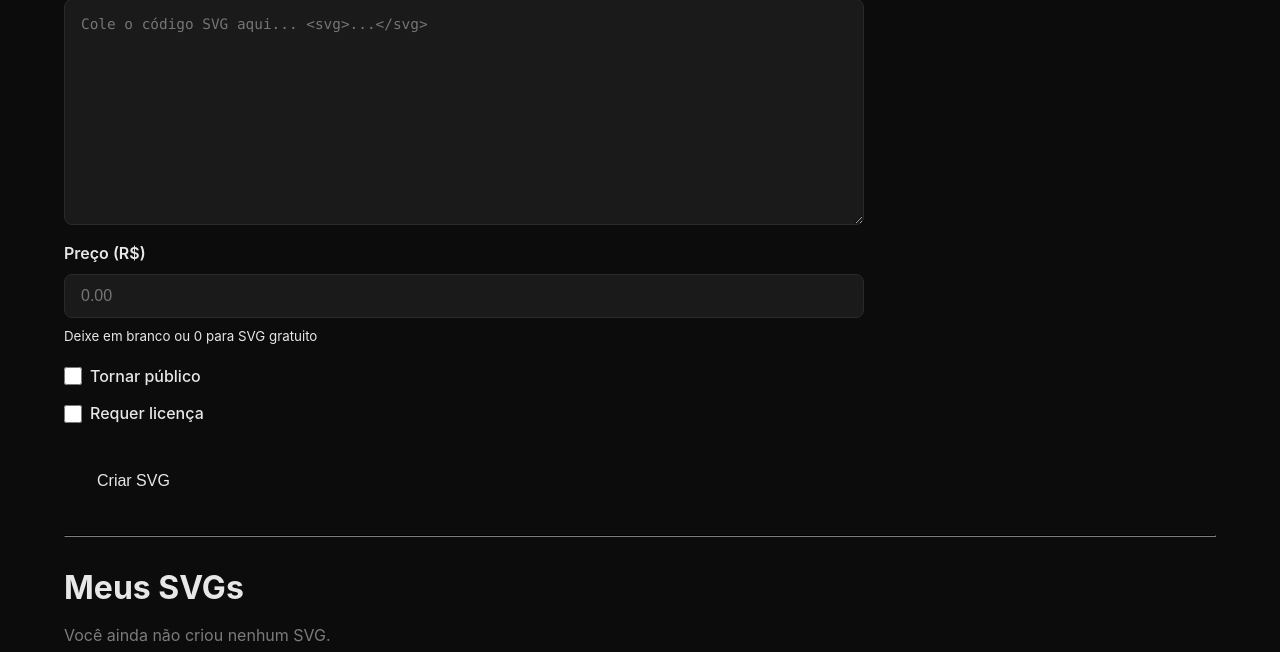
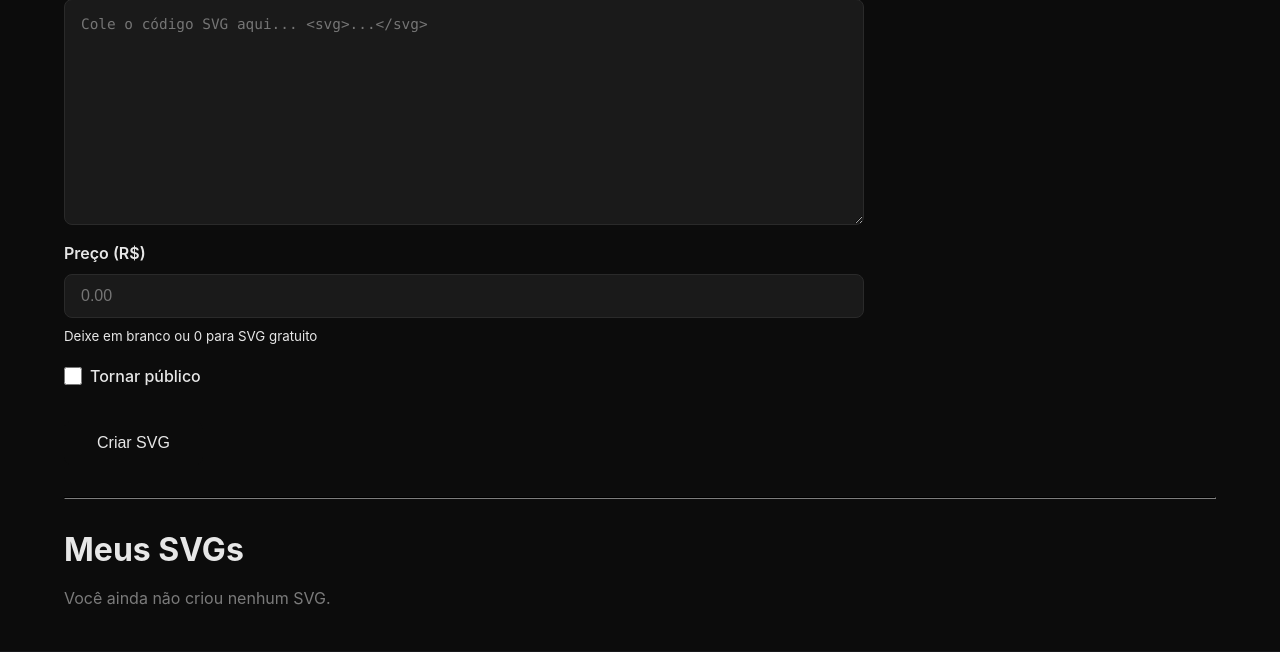
Before and after one commit to aldeandersantos/AkkaUi, a Django app: page /en/manage/svg/ in a window 1280 px wide. Shown: the part 986-1638 px from the top of the page. Run offline with Django 5.2, Linux system fonts and the light colour scheme; the visitor is signed in with stand-in values (Sample User, id 1); data comes from the database, SQL or seed files in the repository; data that the repository does not hold is empty; parts of the project's set-up code (start-up, migrations or seed data) failed here and were passed over; some libraries are stand-ins or nearby versions.

Commit message:
refact/remocao de license

```diff
--- a/core/models.py
+++ b/core/models.py
@@ -23,7 +23,6 @@ class SvgFile(models.Model):
         related_name='svg_files',
     )
     is_public = models.BooleanField(default=False)
-    license_required = models.BooleanField(default=False)
     is_paid = models.BooleanField(default=False, help_text="Indica se o SVG é pago")
     price = models.DecimalField(max_digits=10, decimal_places=2, default=0.00, help_text="Preço para venda do SVG (0 = gratuito)")
     hash_value = models.CharField(max_length=64, unique=True, blank=True)
--- a/core/views.py
+++ b/core/views.py
@@ -247,7 +247,6 @@ def admin_create_svg(request):
         tags = payload.get("tags", "")
         category = payload.get("category", "")
         is_public = payload.get("is_public", False)
-        license_required = payload.get("license_required", False)
         price = payload.get("price", "0")
 
     # form-data / urlencoded
@@ -258,7 +257,6 @@ def admin_create_svg(request):
         tags = request.POST.get("tags", "")
         category = request.POST.get("category", "")
         is_public = request.POST.get("is_public") == "on" or request.POST.get("is_public") == "true"
-        license_required = request.POST.get("license_required") == "on" or request.POST.get("license_required") == "true"
         price = request.POST.get("price", "0")
 
     else:
@@ -286,7 +284,6 @@ def admin_create_svg(request):
         content=svg_text,
         owner=request.user,
         is_public=is_public,
-        license_required=license_required,
         thumbnail=thumbnail,
         price=price_decimal,
     )
--- a/templates/core/admin_svg.html
+++ b/templates/core/admin_svg.html
@@ -139,10 +139,6 @@
                 <span style="font-weight:500">Tornar público</span>
               </label>
 
-              <label style="display:flex; align-items:center; gap:.5rem; cursor:pointer">
-                <input type="checkbox" id="license_required" name="license_required" style="width:18px; height:18px; cursor:pointer" />
-                <span style="font-weight:500">Requer licença</span>
-              </label>
             </div>
 
             <!-- Submit Button -->
```
